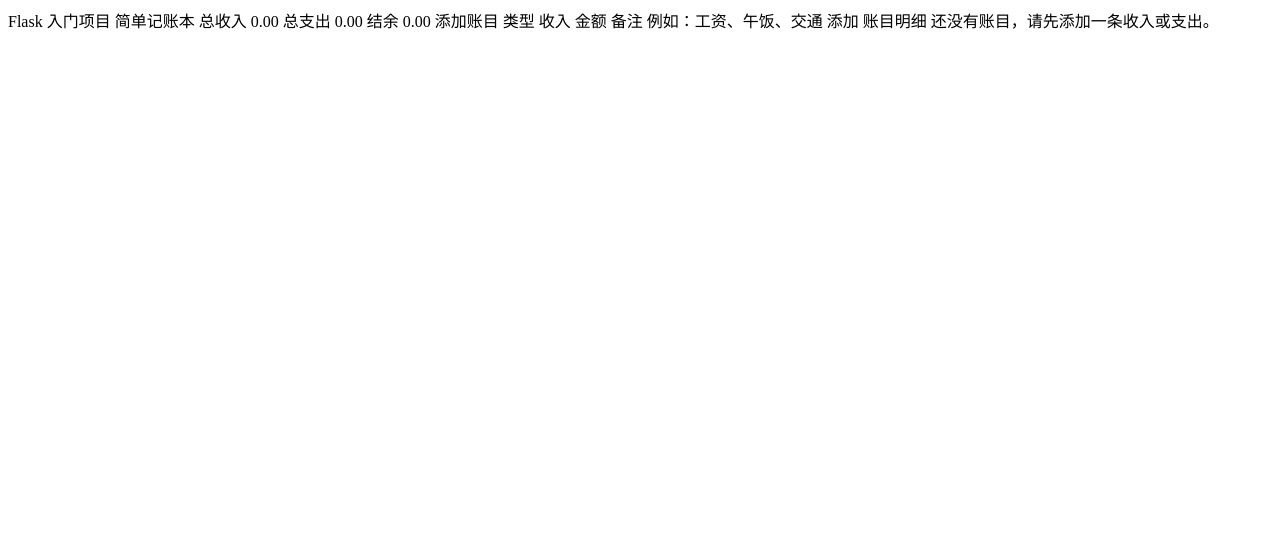
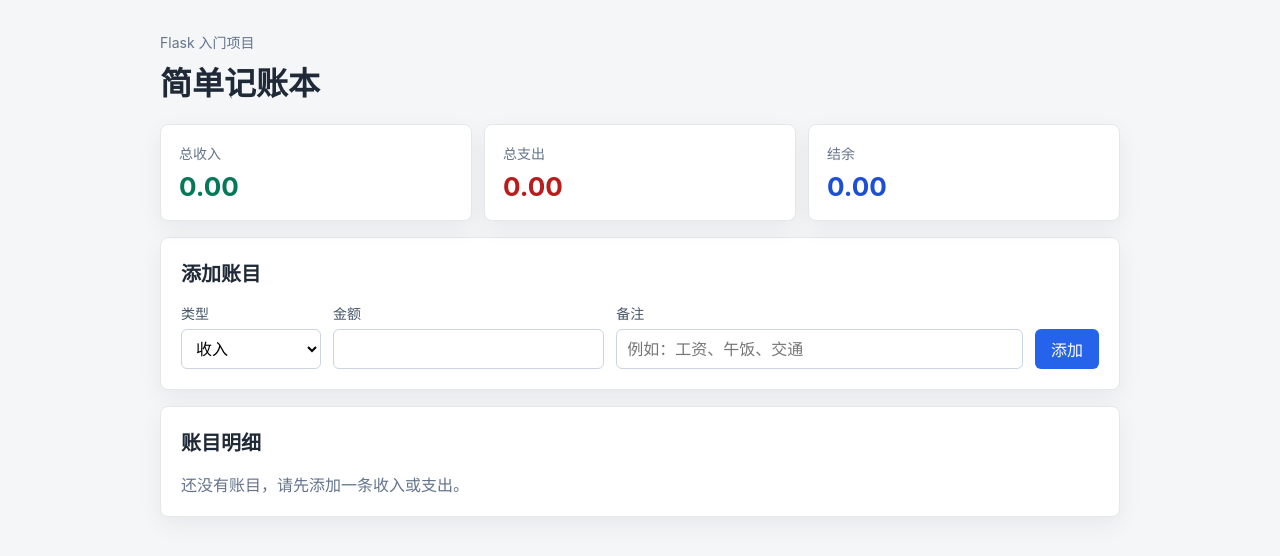
Before and after one commit to dongruixue/flask-account-book, a Flask app: page / in a window 1280 px wide. Shown: the top 556 px of the page. Run offline with Flask 3, Linux system fonts and the light colour scheme.

Commit message:
Update index.html

```diff
--- a/templates/index.html
+++ b/templates/index.html
@@ -1,23 +1,100 @@
-Flask 入门项目
+<!doctype html>
+<html lang="zh-CN">
+  <head>
+    <meta charset="utf-8">
+    <meta name="viewport" content="width=device-width, initial-scale=1">
+    <title>简单记账本</title>
+    <link rel="stylesheet" href="{{ url_for('static', filename='style.css') }}">
+  </head>
+  <body>
+    <main class="page">
+      <section class="header">
+        <div>
+          <p class="eyebrow">Flask 入门项目</p>
+          <h1>简单记账本</h1>
+        </div>
+      </section>
 
-简单记账本
-总收入 {{ "%.2f"|format(summary.income) }}
-总支出 {{ "%.2f"|format(summary.expense) }}
-结余 {{ "%.2f"|format(summary.balance) }}
-添加账目
-类型
-收入
-金额
-备注
-例如：工资、午饭、交通
-添加
-账目明细
-{% if records %}
-{% for record in records %} {% endfor %}
-编号	类型	金额	备注	操作
-{{ loop.index }}	{{ record.type }}	{{ "%.2f"|format(record.amount) }}	{{ record.note }}
-删除
-{% else %}
-还没有账目，请先添加一条收入或支出。
+      <section class="summary" aria-label="统计">
+        <div class="summary-item income">
+          <span>总收入</span>
+          <strong>{{ "%.2f"|format(summary.income) }}</strong>
+        </div>
+        <div class="summary-item expense">
+          <span>总支出</span>
+          <strong>{{ "%.2f"|format(summary.expense) }}</strong>
+        </div>
+        <div class="summary-item balance">
+          <span>结余</span>
+          <strong>{{ "%.2f"|format(summary.balance) }}</strong>
+        </div>
+      </section>
 
-{% endif %}
+      <section class="panel">
+        <h2>添加账目</h2>
+        <form class="form" action="{{ url_for('add_record') }}" method="post">
+          <div class="field">
+            <label for="type">类型</label>
+            <select id="type" name="type" required>
+              <option value="收入">收入</option>
+              <option value="支出">支出</option>
+            </select>
+          </div>
+
+          <div class="field">
+            <label for="amount">金额</label>
+            <input id="amount" name="amount" type="number" step="0.01" min="0.01" required>
+          </div>
+
+          <div class="field">
+            <label for="note">备注</label>
+            <input id="note" name="note" type="text" placeholder="例如：工资、午饭、交通">
+          </div>
+
+          <button type="submit">添加</button>
+        </form>
+      </section>
+
+      <section class="panel">
+        <h2>账目明细</h2>
+
+        {% if records %}
+          <div class="table-wrap">
+            <table>
+              <thead>
+                <tr>
+                  <th>编号</th>
+                  <th>类型</th>
+                  <th>金额</th>
+                  <th>备注</th>
+                  <th>操作</th>
+                </tr>
+              </thead>
+              <tbody>
+                {% for record in records %}
+                  <tr>
+                    <td>{{ loop.index }}</td>
+                    <td>
+                      <span class="tag {{ 'tag-income' if record.type == '收入' else 'tag-expense' }}">
+                        {{ record.type }}
+                      </span>
+                    </td>
+                    <td>{{ "%.2f"|format(record.amount) }}</td>
+                    <td>{{ record.note }}</td>
+                    <td>
+                      <form action="{{ url_for('delete_record', index=loop.index0) }}" method="post">
+                        <button class="delete-button" type="submit">删除</button>
+                      </form>
+                    </td>
+                  </tr>
+                {% endfor %}
+              </tbody>
+            </table>
+          </div>
+        {% else %}
+          <p class="empty">还没有账目，请先添加一条收入或支出。</p>
+        {% endif %}
+      </section>
+    </main>
+  </body>
+</html>
```
